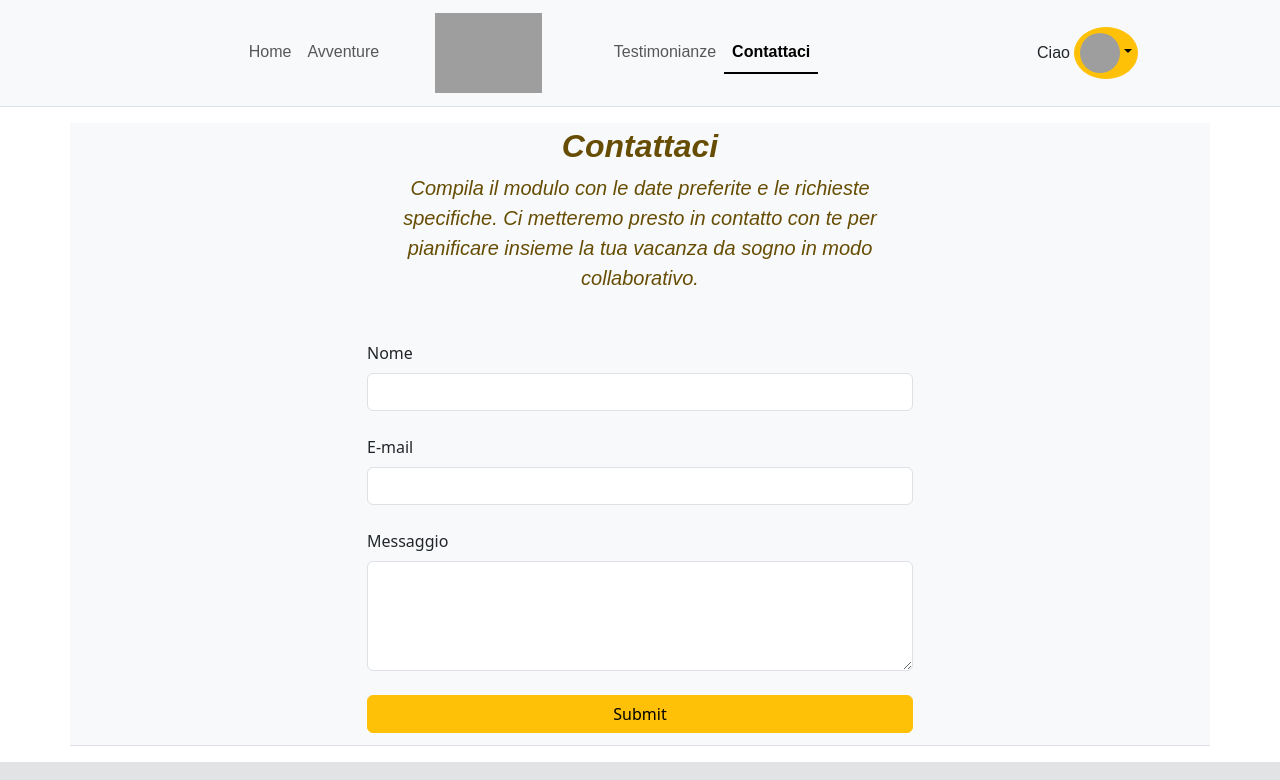
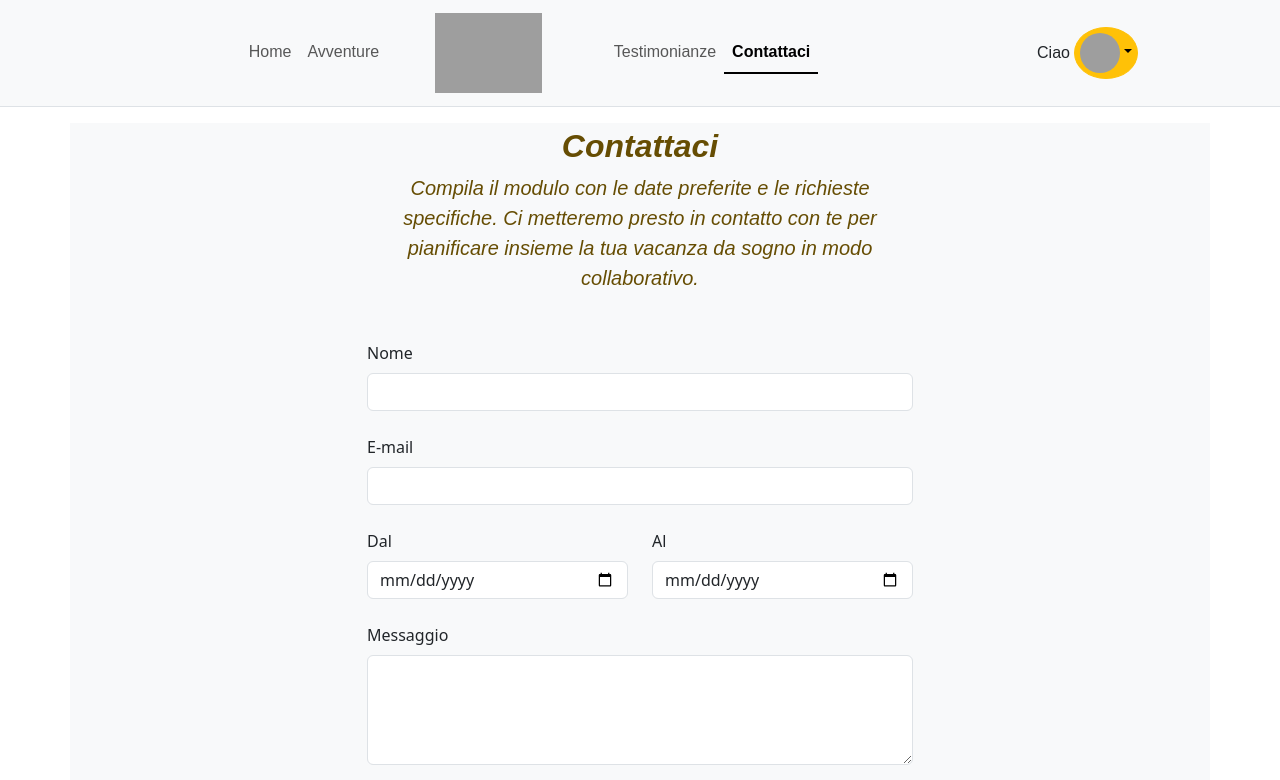
Before and after one commit to NasoAQ/CapstoneProject_fe, a React (Create React App) app: page /contacts in a window 1280 px wide. Shown: the top 780 px of the page. Built offline with nearby package versions, Linux system fonts and the light colour scheme; grey boxes are pictures that could not be loaded.

Commit message:
ProtectedRoute

```diff
--- a/public/index.html
+++ b/public/index.html
@@ -31,6 +31,8 @@
 		<form name="contact" netlify netlify-honeypot="bot-field" hidden>
 			<input type="text" name="name" />
 			<input type="email" name="email" />
+			<input type="date" name="date" />
+			<input type="date" name="dateTwo" />
 			<textarea name="message"></textarea>
 		</form>
 
--- a/src/App.js
+++ b/src/App.js
@@ -8,6 +8,8 @@ import Registration from "./pages/Registration";
 import TestimonialPage from "./pages/TestimonialPage";
 import Details from "./pages/Details";
 import Contacts from "./pages/Contacts";
+import ProtectedRoutes from "./middleware/ProtectedRoute";
+import Error from "./pages/Error";
 
 function App() {
 	return (
@@ -23,7 +25,11 @@ function App() {
 					<Route path="/contacts" element={<Contacts />} />
 					<Route path="/login" element={<Login />} />
 					<Route path="/registration" element={<Registration />} />
-					<Route path="/admin" element={<Admin />} />
+					<Route path="*" element={<Error />} />
+
+					<Route element={<ProtectedRoutes />}>
+						<Route path="/admin" element={<Admin />} />
+					</Route>
 				</Routes>
 			</BrowserRouter>
 		</>
--- a/src/components/formcontact/ContactForm.jsx
+++ b/src/components/formcontact/ContactForm.jsx
@@ -5,6 +5,8 @@ const ContactForm = () => {
 	const [name, setName] = useState("");
 	const [email, setEmail] = useState("");
 	const [message, setMessage] = useState("");
+	const [date, setDate] = useState("");
+	const [dateTwo, setDateTwo] = useState("");
 	const [alertVariant, setAlertVariant] = useState("");
 	const [alertMessage, setAlertMessage] = useState("");
 	const [showAlert, setShowAlert] = useState(false);
@@ -30,7 +32,14 @@ const ContactForm = () => {
 			const response = await fetch("/", {
 				method: "POST",
 				headers: { "Content-Type": "application/x-www-form-urlencoded" },
-				body: encode({ "form-name": "contact", name, email, message }),
+				body: encode({
+					"form-name": "contact",
+					name,
+					email,
+					date,
+					dateTwo,
+					message,
+				}),
 			});
 
 			if (response.ok) {
@@ -99,6 +108,32 @@ const ContactForm = () => {
 							Inserisci un e-mail valida.
 						</Form.Control.Feedback>
 					</Form.Group>
+					<Row>
+						<Form.Group as={Col} controlId="date" className="mb-4" md={6}>
+							<Form.Label>Dal</Form.Label>
+							<Form.Control
+								required
+								type="date"
+								name="date"
+								onChange={e => setDate(e.target.value)}
+							/>
+							<Form.Control.Feedback type="invalid">
+								Inserisci una data valida.
+							</Form.Control.Feedback>
+						</Form.Group>
+						<Form.Group as={Col} controlId="dateTwo" className="mb-4" md={6}>
+							<Form.Label>Al</Form.Label>
+							<Form.Control
+								required
+								type="date"
+								name="dateTwo"
+								onChange={e => setDateTwo(e.target.value)}
+							/>
+							<Form.Control.Feedback type="invalid">
+								Inserisci una data valida.
+							</Form.Control.Feedback>
+						</Form.Group>
+					</Row>
 					<Form.Group as={Col} controlId="message" className="mb-4">
 						<Form.Label>Messaggio</Form.Label>
 						<Form.Control
--- a/src/components/mynavbar/mynav.css
+++ b/src/components/mynavbar/mynav.css
@@ -5,3 +5,11 @@
 .myImg:hover {
 	cursor: pointer;
 }
+
+.testimonial-text {
+	overflow: hidden;
+	text-overflow: ellipsis;
+	display: -webkit-box;
+	-webkit-line-clamp: 3;
+	-webkit-box-orient: vertical;
+}
--- a/src/components/testimonials/Testimonial.jsx
+++ b/src/components/testimonials/Testimonial.jsx
@@ -99,7 +99,9 @@ const Testimonial = () => {
 										{testimonial.travelTitle}
 									</h4>
 									<h5>{testimonial.username}</h5>
-									<p className="fontnew">{testimonial.testimonial}</p>
+									<p className="fontnew testimonial-text">
+										{testimonial.testimonial}
+									</p>
 									<p>{renderStars(testimonial.valutation)}</p>
 									<p>
 										<strong>{formatDate(testimonial.updatedAt)}</strong>
--- a/src/components/travelcard/TravelCard.jsx
+++ b/src/components/travelcard/TravelCard.jsx
@@ -7,7 +7,7 @@ const TravelCard = props => {
 	const { _id, title, category, price, content, cover } = props.travel;
 
 	return (
-		<Card className=" mycard">
+		<Card className="h-100 mycard">
 			<Card.Img variant="top" src={cover} alt={title} />
 			<Card.Body>
 				<Card.Subtitle className="mb-2 text-muted">{category}</Card.Subtitle>
--- /dev/null
+++ b/src/middleware/ProtectedRoute.js
@@ -0,0 +1,24 @@
+import { Outlet, Navigate } from "react-router-dom";
+import Login from "../pages/Login";
+
+export const isAuth = () => {
+	return JSON.parse(localStorage.getItem("loggedInUser"));
+};
+
+export const isAdmin = () => {
+	const user = isAuth();
+	return user && user.role === "admin";
+};
+
+const ProtectedRoutes = () => {
+	const auth = isAuth();
+	const admin = isAdmin();
+
+	if (!auth) {
+		return <Login />;
+	}
+
+	return admin ? <Outlet /> : <Navigate state={{ from: "/" }} replace to="/" />;
+};
+
+export default ProtectedRoutes;
--- /dev/null
+++ b/src/pages/Error.jsx
@@ -0,0 +1,20 @@
+import React from "react";
+import { Container, Button } from "react-bootstrap";
+import { Link } from "react-router-dom";
+import { HouseFill } from "react-bootstrap-icons";
+
+const Error = () => {
+	return (
+		<Container className="my-3 py-3 text-center justify-content-center bg-light border-bottom">
+			<h1>OOOOPS LA PAGINA NON ESISTE!</h1>
+			<Button className="btn-success">
+				<Link to="/">
+					<span className="text-warning">Torna a casa {""}</span>
+					<HouseFill size={50} color="orange" />
+				</Link>
+			</Button>
+		</Container>
+	);
+};
+
+export default Error;
```
